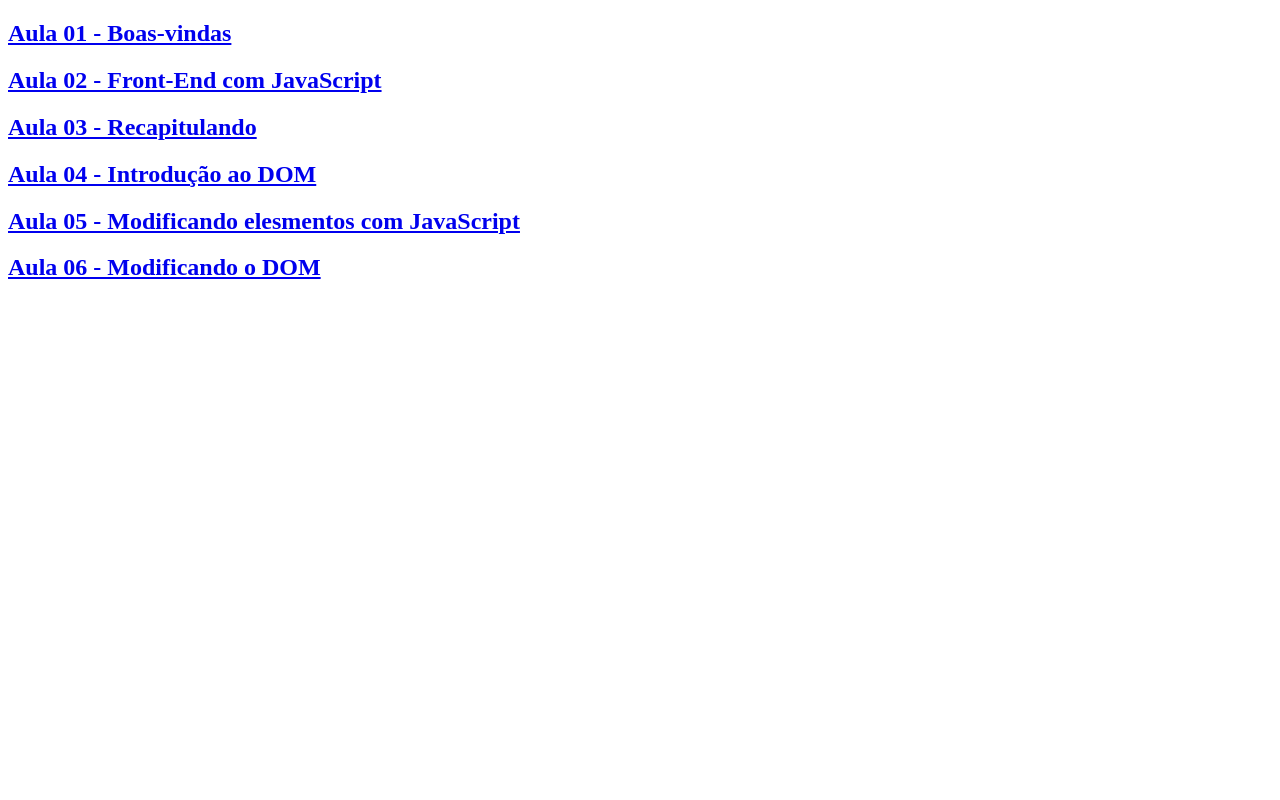
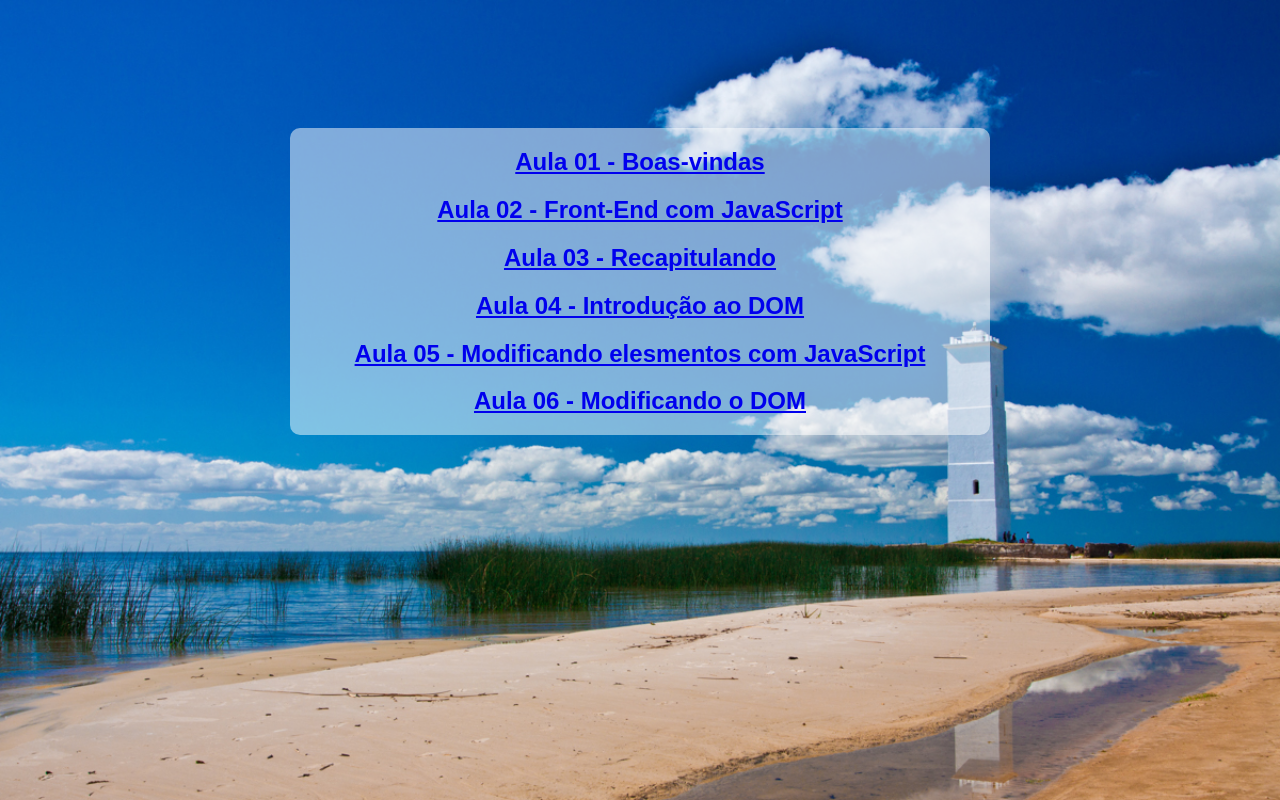
Before and after one commit to Silvanoeng/FrontEnd2, a plain HTML site: page index.html in a window 1280 px wide. Drawn offline with Linux system fonts and the light colour scheme; the site is published under a folder, as on GitHub Pages, so addresses that start at the root find nothing; a web font is replaced by a local one.

Commit message:
melhoras site

```diff
--- a/index.html
+++ b/index.html
@@ -10,9 +10,9 @@
     <link rel="preconnect" href="https://fonts.gstatic.com" crossorigin>
     <link href="https://fonts.googleapis.com/css2?family=Allerta+Stencil&display=swap" rel="stylesheet">
     <!-- CSS -->
-    <link rel="stylesheet" href="/styles.css">
+    <link rel="stylesheet" href="styles.css">
     <!-- Favico -->
-    <link rel="icon" href="/livros.png">
+    <link rel="icon" href="livros.png">
     <title>Front-End</title>
 </head>
 
--- a/styles.css
+++ b/styles.css
@@ -1,7 +1,7 @@
 body{
     font-family: 'Allerta Stencil', sans-serif;
     color: rgb(41, 1, 1);
-    background-image: url("/farol.jpg");
+    background-image: url("farol.jpg");
     background-size: 100%;
     background-origin: content-box;
     background-repeat: no-repeat;
```
